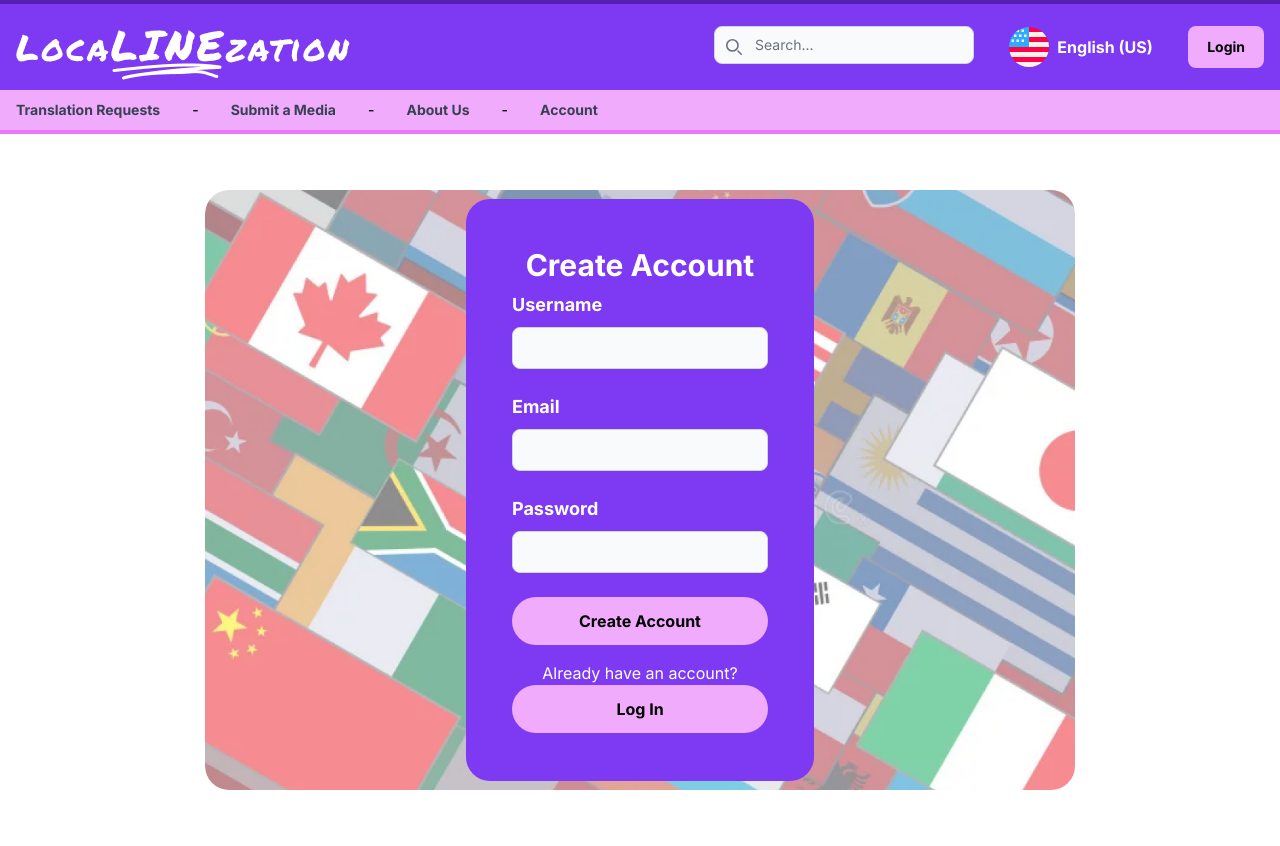
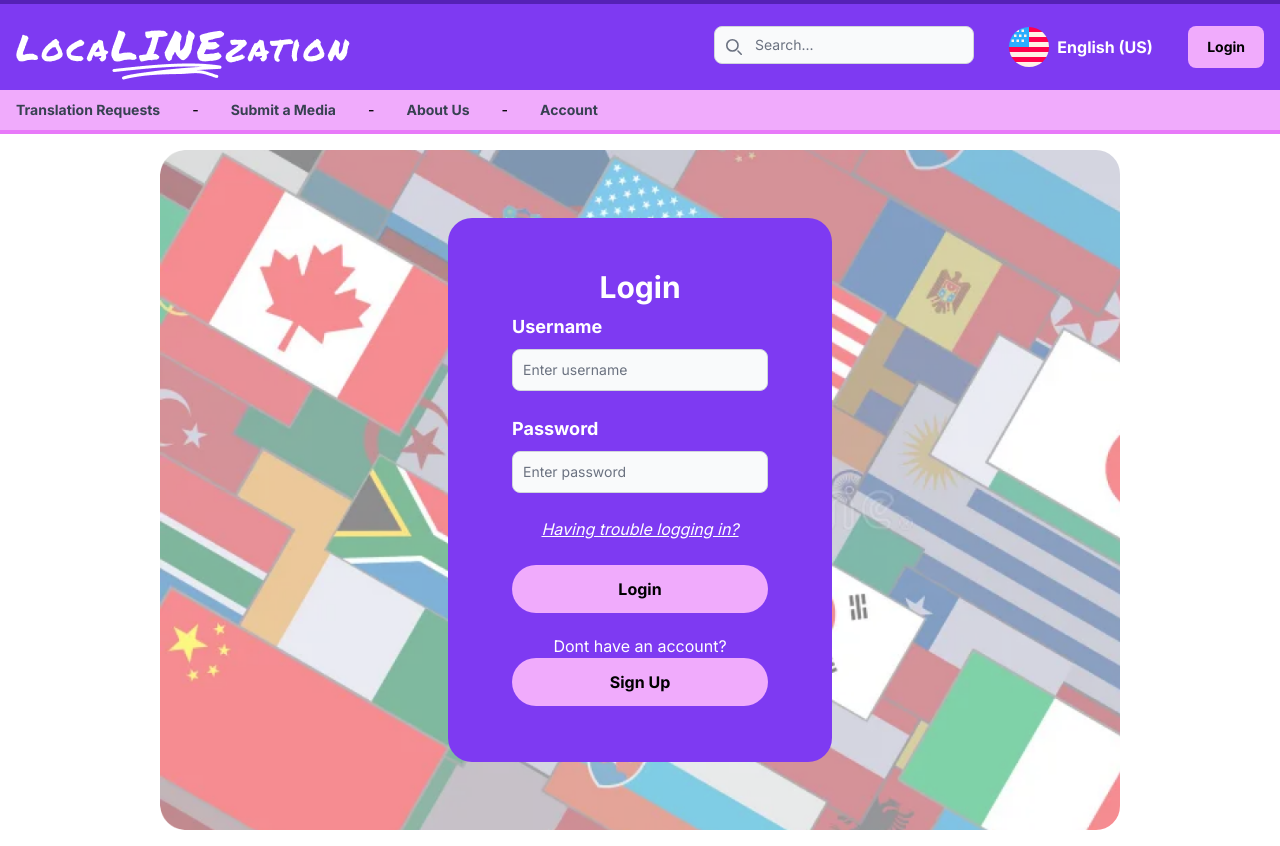
Before and after one commit to LeoJrTheTanooki/localinezation-front, a Next.js app in the folder localinezation-front/: page /CreateAccountPage in a window 1280 px wide. Built offline with nearby package versions, Linux system fonts and the light colour scheme.

Commit message:
Fixed merge with test branch

```diff
--- a/localinezation-front/src/app/CreateAccountPage/page.tsx
+++ b/localinezation-front/src/app/CreateAccountPage/page.tsx
@@ -1,45 +1,275 @@
 "use client";
-
 import { useRouter } from "next/navigation";
 import React, { useState } from "react";
-
-const CreateAccountPage = () => {
+import {
+  createAccount,
+  getLoggedInUserData,
+  login,
+} from "@/utils/Dataservices";
+import { IToken } from "@/Interfaces/Interfaces";
+interface ModalProps {
+  isOpen: boolean;
+  message: string;
+  onClose: () => void;
+}
+const LoginPage = () => {
+  const [modalMessage, setModalMessage] = useState("");
+  const [isModalOpen, setIsModalOpen] = useState(false);
+  const Modal: React.FC<ModalProps> = ({ isOpen, message, onClose }) => {
+    if (!isOpen) return null;
+    const handleModal = () => {
+      setIsModalOpen(false);
+      setLoginSwitchBool(true);
+    };
+    return (
+      <div className="fixed inset-0 bg-gray-900 bg-opacity-70 overflow-y-auto h-full w-full flex items-center justify-center">
+        <div
+          className="bg-white rounded-md shadow-lg mx-4"
+          style={{ minWidth: "300px", maxWidth: "500px" }}
+        >
+          <div className="text-center p-5">
+            <div className="mx-auto flex items-center justify-center h-12 w-12 rounded-full bg-green-100">
+              <svg
+                className="h-6 w-6 text-green-600"
+                fill="none"
+                viewBox="0 0 24 24"
+                stroke="currentColor"
+              >
+                <path
+                  strokeLinecap="round"
+                  strokeLinejoin="round"
+                  strokeWidth="2"
+                  d={
+                    switchBool
+                      ? "M5 13l4 4L19 7"
+                      : "M12 9v2m0 4h.01m-6.938 4h13.856c1.54 0 2.502-1.667 1.732-3L13.732 4c-.77-1.333-2.694-1.333-3.464 0L3.34 16c-.77 1.333.192 3 1.732 3z"
+                  }
+                />
+              </svg>
+            </div>
+            <h3 className="text-lg leading-6 font-medium text-gray-900 mt-3">
+              {message}
+            </h3>
+            <div className="mt-5">
+              <button
+                onClick={() => handleModal()}
+                className="bg-blue-500 text-white active:bg-blue-600 font-bold uppercase text-sm px-6 py-3 rounded shadow hover:shadow-lg outline-none focus:outline-none ease-linear transition-all duration-150"
+                type="button"
+              >
+                OK
+              </button>
+            </div>
+          </div>
+        </div>
+      </div>
+    );
+  };
+  const [username, setUsername] = useState<string>("");
+  const [password, setPassword] = useState<string>("");
+  const [switchBool, setSwitchBool] = useState<boolean>(true);
+  const handleSubmit = async () => {
+    let userData = {
+      username: username,
+      password: password,
+    };
+    if (!loginSwitchBool) {
+      try {
+        const success = await createAccount(userData);
+        if (success) {
+          setSwitchBool(true);
+          setModalMessage(
+            "You have successfully created an account, you can now login."
+          );
+          setIsModalOpen(true);
+        } else {
+          setSwitchBool(false);
+          setModalMessage("This Username already exists.");
+          setIsModalOpen(true);
+        }
+      } catch (error) {
+        console.error(error);
+        setModalMessage("An error occurred while creating the account.");
+        setIsModalOpen(true);
+      }
+    } else {
+      try {
+        //Login logic in here
+        let token: IToken = await login(userData);
+        //Check to see if logged in
+        if (token.token != null) {
+          localStorage.setItem("Token", token.token);
+          localStorage.setItem("username", username);
+          getLoggedInUserData(username);
+          router.push("/AccountDashboardPage");
+          console.log(token);
+        } else {
+          alert("Login Failed");
+          console.log("Login failed");
+        }
+      } catch (error) {
+        console.error(error);
+        console.log("Login failed and bla bla bla");
+        setIsModalOpen(true);
+        setModalMessage("Incorrect username or password. Please try again.");
+        setSwitchBool(false);
+      }
+    }
+  };
+  const [loginSwitchBool, setLoginSwitchBool] = useState<boolean>(true);
   const router = useRouter();
   const handlePageChange = (route: string) => {
     router.push(route);
   };
-
-    return (
+  // this function is to handle closing the modal and switching to the login form
+  const handleCloseModalAndSwitchToLogin = () => {
+    console.log("Closing modal and switching to login");
+    setLoginSwitchBool(true);
+    setIsModalOpen(false);
+    //  to switch to the login form after closing the modal
+  };
+  return loginSwitchBool ? (
     <div className="min-w-screen min-h-[89vh] flex justify-center items-center px-24">
-            <div id="heroImg" className="bg-flagBG bg-no-repeat bg-cover min-w-80 min-h-[75vh] w-[80%] h-[75vh] flex justify-center items-center rounded-3xl">
-                <div id="loginBG" className="bg-purple-600 min-w-80 min-h-[80%] w-[40%] h-fit flex flex-col justify-around items-center text-center rounded-3xl p-12">
+      {isModalOpen && (
+        <Modal
+          isOpen={isModalOpen}
+          message={modalMessage}
+          onClose={handleCloseModalAndSwitchToLogin}
+        />
+      )}
+      <div
+        id="heroImg"
+        className="bg-flagBG bg-no-repeat bg-cover min-w-80 min-h-[75vh] w-[75vw] h-[85vh] flex justify-center items-center rounded-3xl"
+      >
+        <div
+          id="loginBG"
+          className="bg-purple-600 min-w-80 min-h-[80%] w-[40%] h-fit flex flex-col justify-around items-center text-center rounded-3xl p-12"
+        >
           <div className="flex flex-col">
-                        <h1 className="text-3xl text-white font-bold mb-2">Create Account</h1>
+            <h1 className="text-3xl text-white font-bold mb-2">Login</h1>
+            <div className="mb-6">
+              <label className="block mb-2 text-lg text-start font-bold text-white dark:text-white">
+                Username
+              </label>
+              <input
+                id="username"
+                required
+                onChange={(e) => setUsername(e.target.value)}
+                placeholder="Enter username"
+                type="text"
+                className="required bg-gray-50 border border-gray-300 text-gray-900 text-sm rounded-lg hover:border-gray-800 focus:ring-blue-500 focus:border-blue-500 block w-full p-2.5 dark:bg-gray-700 dark:border-gray-600 dark:placeholder-gray-400 dark:text-white dark:focus:ring-blue-500 dark:focus:border-blue-500"
+              />
+            </div>
+            <div className="mb-6">
+              <label className="block mb-2 text-lg text-start font-bold text-white  dark:text-white">
+                Password
+              </label>
+              <input
+                id="password"
+                onChange={(e) => setPassword(e.target.value)}
+                required
+                type="password"
+                placeholder="Enter password"
+                className="required bg-gray-50 border border-gray-300 text-gray-900 text-sm rounded-lg hover:border-gray-800 focus:ring-blue-500 focus:border-blue-500 block w-full p-2.5 dark:bg-gray-700 dark:border-gray-600 dark:placeholder-gray-400 dark:text-white dark:focus:ring-blue-500 dark:focus:border-blue-500"
+              />
+            </div>
+            <a
+              href=""
+              className="underline italic text-white hover:text-gray-200"
+            >
+              Having trouble logging in?
+            </a>
+            <br />
+            <button
+              onClick={handleSubmit}
+              className="w-64 h-12 bg-fuchsia-300 rounded-full font-bold hover:bg-fuchsia-400"
+            >
+              Login
+            </button>
+          </div>
+          <div className="mt-4">
+            <p className="text-white">Dont have an account?</p>
+            <button
+              onClick={() => setLoginSwitchBool(false)}
+              className="w-64 h-12 bg-fuchsia-300 rounded-full font-bold hover:bg-fuchsia-400"
+            >
+              Sign Up
+            </button>
+          </div>
+          <div></div>
+        </div>
+      </div>
+    </div>
+  ) : (
+    <div className="min-w-screen min-h-[89vh] flex justify-center items-center px-24">
+      {isModalOpen && (
+        <Modal
+          isOpen={isModalOpen}
+          message={modalMessage}
+          onClose={handleCloseModalAndSwitchToLogin}
+        />
+      )}
+      <div
+        id="heroImg"
+        className="bg-flagBG bg-no-repeat bg-cover min-w-80 min-h-[75vh] w-[75vw] h-[85vh] flex justify-center items-center rounded-3xl"
+      >
+        <div
+          id="loginBG"
+          className="bg-purple-600 min-w-80 min-h-[80%] w-[40%] h-fit flex flex-col justify-around items-center text-center rounded-3xl p-12"
+        >
+          <div className="flex flex-col">
+            <h1 className="text-3xl text-white font-bold mb-2">
+              Create Account
+            </h1>
             <div id="username" className="mb-6">
-                            <label className="block mb-2 text-lg text-start font-bold text-white dark:text-white">Username</label>
-                            <input type="text" id="large-input" required className="bg-gray-50 border border-gray-300 text-gray-900 text-sm rounded-lg hover:border-gray-800 focus:ring-blue-500 focus:border-blue-500 block w-full p-2.5 dark:bg-gray-700 dark:border-gray-600 dark:placeholder-gray-400 dark:text-white dark:focus:ring-blue-500 dark:focus:border-blue-500" />
-                        </div>
-                        <div id="email" className="mb-6">
-                            <label className="block mb-2 text-lg text-start font-bold text-white dark:text-white">Email</label>
-                            <input type="email" id="large-input" required className=" bg-gray-50 border border-gray-300 text-gray-900 text-sm rounded-lg hover:border-gray-800 focus:ring-blue-500 focus:border-blue-500 block w-full p-2.5 dark:bg-gray-700 dark:border-gray-600 dark:placeholder-gray-400 dark:text-white dark:focus:ring-blue-500 dark:focus:border-blue-500" />
+              <label className="block mb-2 text-lg text-start font-bold text-white dark:text-white">
+                Username
+              </label>
+              <input
+                id="username"
+                required
+                onChange={(e) => setUsername(e.target.value)}
+                placeholder="Enter username"
+                type="text"
+                className="required bg-gray-50 border border-gray-300 text-gray-900 text-sm rounded-lg focus:ring-blue-500 focus:border-blue-500 block w-full p-2.5 dark:bg-gray-700 dark:border-gray-600 dark:placeholder-gray-400 dark:text-white dark:focus:ring-blue-500 dark:focus:border-blue-500"
+              />
             </div>
             <div id="password" className="mb-6">
-                            <label className="block mb-2 text-lg text-start font-bold text-white dark:text-white">Password</label>
-                            <input type="text" id="large-input" required className="bg-gray-50 border border-gray-300 text-gray-900 text-sm rounded-lg hover:border-gray-800 focus:ring-blue-500 focus:border-blue-500 block w-full p-2.5 dark:bg-gray-700 dark:border-gray-600 dark:placeholder-gray-400 dark:text-white dark:focus:ring-blue-500 dark:focus:border-blue-500" />
+              <label className="block mb-2 text-lg text-start font-bold text-white dark:text-white">
+                Password
+              </label>
+              <input
+                id="password"
+                onChange={(e) => setPassword(e.target.value)}
+                required
+                type="password"
+                placeholder="Enter password"
+                className="required bg-gray-50 border border-gray-300 text-gray-900 text-sm rounded-lg focus:ring-blue-500 focus:border-blue-500 block w-full p-2.5 dark:bg-gray-700 dark:border-gray-600 dark:placeholder-gray-400 dark:text-white dark:focus:ring-blue-500 dark:focus:border-blue-500"
+              />
             </div>
-                        <button className="w-64 h-12 bg-fuchsia-300 rounded-full font-bold hover:bg-fuchsia-400">Create Account</button>
+            <a href="" className="underline italic text-white">
+              Having trouble logging in?
+            </a>
+            <br />
+            <button
+              onClick={handleSubmit}
+              className="w-64 h-12 bg-fuchsia-300 rounded-full font-bold hover:bg-fuchsia-400"
+            >
+              Create Account
+            </button>
           </div>
           <div className="mt-4">
             <p className="text-white">Already have an account?</p>
-                        <button onClick={()=> handlePageChange("/LoginPage")} className="w-64 h-12 bg-fuchsia-300 rounded-full font-bold hover:bg-fuchsia-400">Log In</button>
+            <button
+              onClick={() => setLoginSwitchBool(true)}
+              className="w-64 h-12 bg-fuchsia-300 rounded-full font-bold hover:bg-fuchsia-400"
+            >
+              Log In
+            </button>
           </div>
-                    <div>
+          <div></div>
         </div>
       </div>
     </div>
-        </div>
-
-    )
-}
-
-export default CreateAccountPage
+  );
+};
+export default LoginPage;
--- a/localinezation-front/src/utils/Dataservices.ts
+++ b/localinezation-front/src/utils/Dataservices.ts
@@ -104,7 +104,7 @@ export const checkToken = () => {
 
 // Fetch all media from the backend
 export const fetchMedia = async (): Promise<IMedia[]> => {
-    const response = await fetch(url + "/User/Login");
+    const response = await fetch(url + "/Media/GetAllMediaItems");
     if (!response.ok) {
         throw new Error('Failed to fetch media');
     }
```
Also changed, not shown: localinezation-front/src/app/AccountDashboardPage/page.tsx (+13 -15 lines), localinezation-front/src/utils/MediaCard.tsx (+4 -7 lines). Lines whose indentation alone changed are shown as unchanged.
